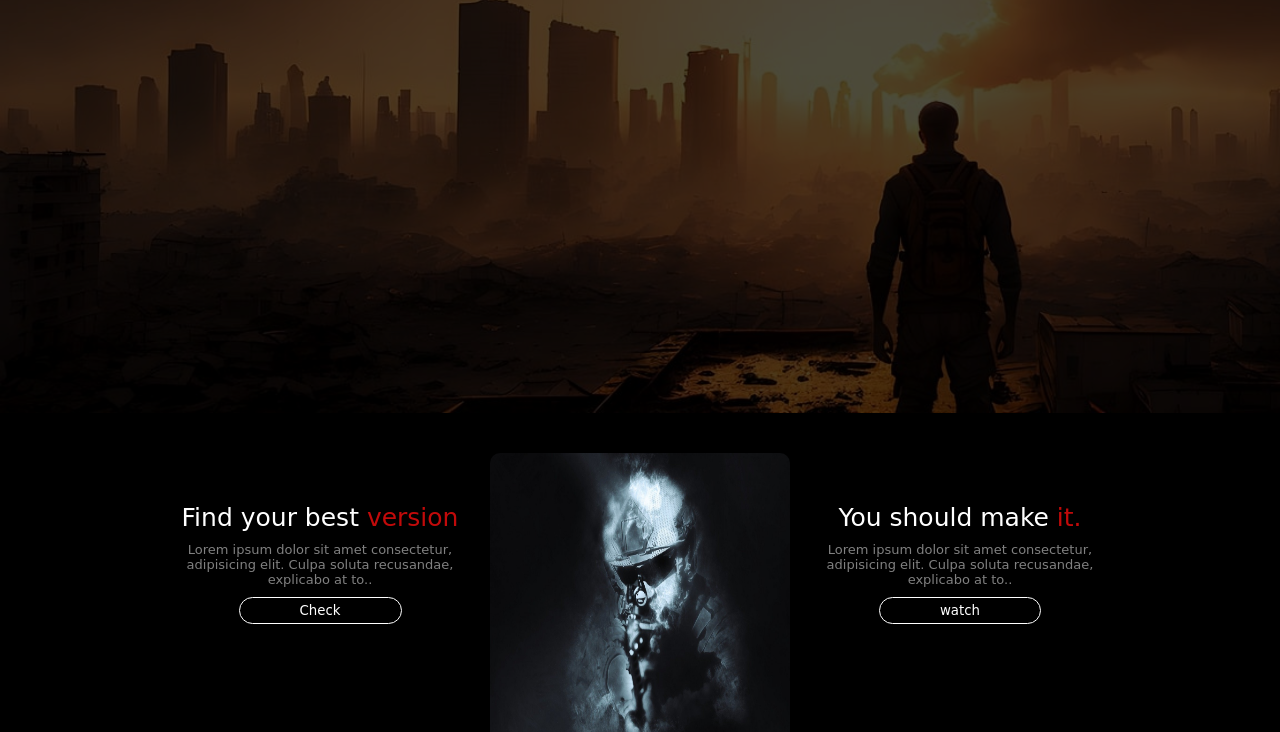
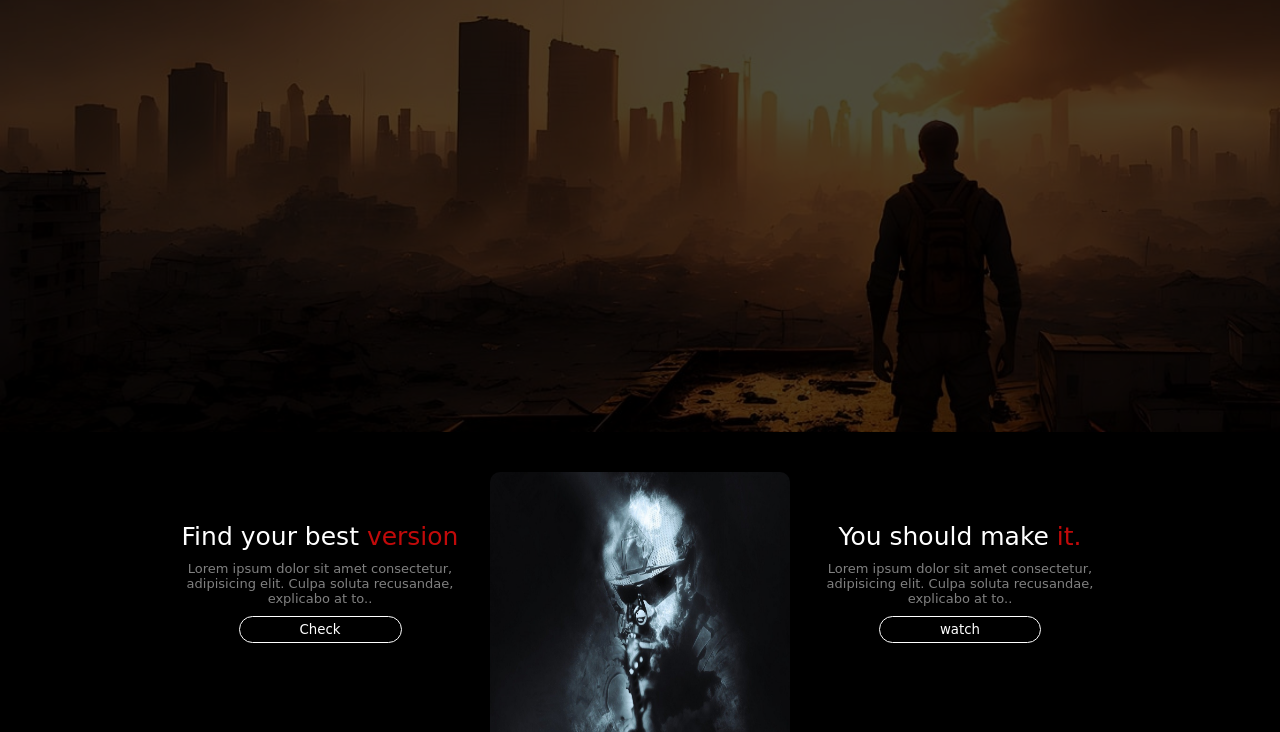
Before and after one commit to Rifat654/scoend-repo, a plain HTML site: page index.html in a window 1280 px wide. Shown: the part 387-1119 px from the top of the page. Drawn offline with Linux system fonts and the light colour scheme; a web font is replaced by a local one.

Commit message:
add css and js files

```diff
--- a/index.html
+++ b/index.html
@@ -1,9 +1,11 @@
 <!DOCTYPE html>
 <html lang="en">
+
 <head>
   <meta charset="UTF-8" />
   <meta name="viewport" content="width=device-width, initial-scale=1.0" />
-    <link rel="stylesheet" href="style.css" />
+  <link rel="stylesheet" href="style.css" />\
+  <link rel="stylesheet" href="medial.css">
   <title>Animation-Gaming</title>
 </head>
 
@@ -61,5 +63,10 @@
       </div>
     </section>
   </main>
+  <footer>
+
+  </footer>
+  <script src="main.js"></script>
 </body>
+
 </html>
```
Also changed, not shown: main.js (added), medial.css (added). Lines whose indentation alone changed are shown as unchanged.
